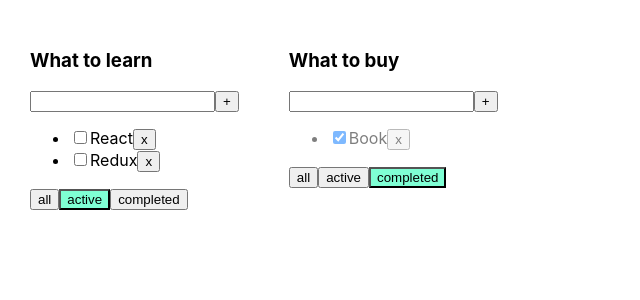
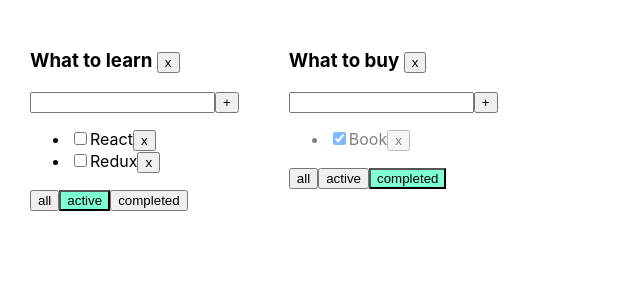
Before and after one commit to Vadim-dv-96/Todolist, a React (Create React App) app: page / in a window 1280 px wide. Shown: the top 300 px of the page, without its empty margins (0-640 px from the left). Built offline with nearby package versions, Linux system fonts and the light colour scheme.

Commit message:
add delet todolist

```diff
--- a/src/App.tsx
+++ b/src/App.tsx
@@ -12,21 +12,19 @@
 };
 
 function App() {
-
-
-  function removeTask(id: string,todolistid:string) {
-    let tasks= tasksObj[todolistid];
+  function removeTask(id: string, todolistid: string) {
+    let tasks = tasksObj[todolistid];
     let filteredTasks = tasks.filter((t) => t.id !== id);
-    tasksObj[todolistid]=filteredTasks;
-    setTasks({...tasksObj});
+    tasksObj[todolistid] = filteredTasks;
+    setTasks({ ...tasksObj });
   }
 
-  function addTask(tittle: string,todolistid:string) {
+  function addTask(tittle: string, todolistid: string) {
     let newTask = { id: v1(), tittle: tittle, isDone: false };
-    let tasks= tasksObj[todolistid];
+    let tasks = tasksObj[todolistid];
     let newTasks = [newTask, ...tasks];
-    tasksObj[todolistid]=newTasks;
-    setTasks({...tasksObj});
+    tasksObj[todolistid] = newTasks;
+    setTasks({ ...tasksObj });
   }
 
   function changeFilter(value: FilterValuesType, todolistid: string) {
@@ -37,14 +35,13 @@
     }
   }
 
-  function changeStatus(taskId: string, isDone: boolean,todolistid:string) {
-    let tasks= tasksObj[todolistid];
+  function changeStatus(taskId: string, isDone: boolean, todolistid: string) {
+    let tasks = tasksObj[todolistid];
     let task = tasks.find((t) => t.id === taskId);
     if (task) {
       task.isDone = isDone;
-      setTasks({...tasksObj});
+      setTasks({ ...tasksObj });
     }
-
   }
 
   let todolistid1 = v1();
@@ -54,6 +51,13 @@
     { id: todolistid1, tittle: "What to learn", filter: "active" },
     { id: todolistid2, tittle: "What to buy", filter: "completed" },
   ]);
+
+  let removeTodolist = (todolistid: string) => {
+    let filteredTodolist = todolists.filter((tl) => tl.id !== todolistid);
+    setTodolists(filteredTodolist)
+    delete tasksObj[todolistid]
+    setTasks({...tasksObj})
+  };
 
   let [tasksObj, setTasks] = useState({
     [todolistid1]: [
@@ -91,6 +95,7 @@
             addTask={addTask}
             changeTaskStatus={changeStatus}
             filter={tl.filter}
+            removeTodolist={removeTodolist}
           />
         );
       })}
--- a/src/components/todolist/TodoList.tsx
+++ b/src/components/todolist/TodoList.tsx
@@ -17,6 +17,7 @@
   changeTaskStatus: ( taskId:string, isDone:boolean,todolistid:string ) => void;
   filter: FilterValuesType;
   id: string;
+  removeTodolist:( todolistid:string ) => void
 
 };
 
@@ -48,11 +49,13 @@
   const onAllClickHendler = () => {props.changeFilter("all", props.id )};
   const onActiveClickHendler = () => {props.changeFilter("active", props.id )};
   const onComletedClickHendler = () => {props.changeFilter("completed", props.id )};
-
+  const removeTodolist = () => {
+    props.removeTodolist(props.id)
+  }
 
   return (
     <div>
-      <h3>{props.tittle}</h3>
+      <h3>{props.tittle} <button onClick={removeTodolist} >x</button> </h3>
       <div>
         <input
           value={newTaskTittle}
```
